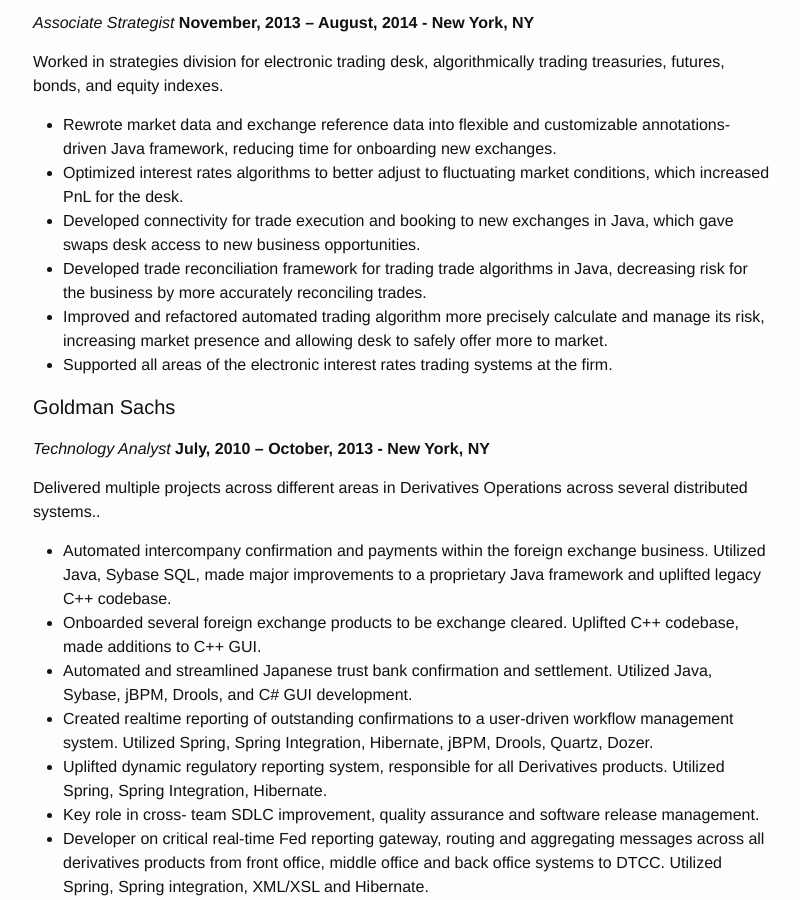
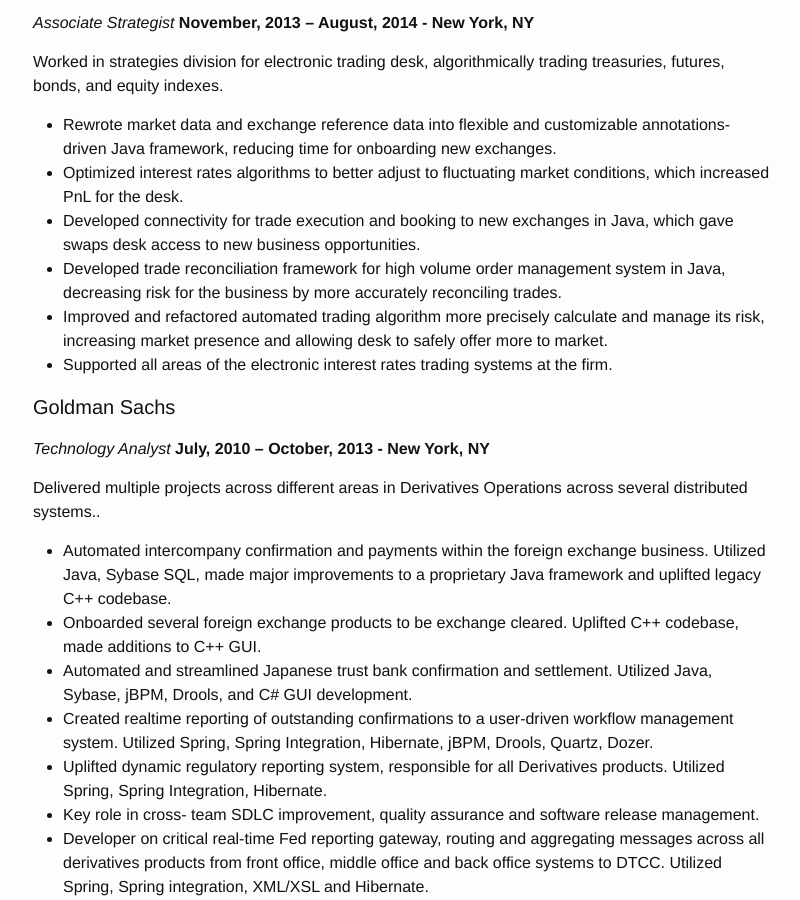
Before and after one commit to tdcmeehan/tdcmeehan.github.io, a Jekyll site: the page built from resume.md, in a window 1280 px wide and 900 px high, scrolled down 1811 px. Shown: the whole window, without its empty margins (237-1037 px from the left). Built offline with Jekyll 4.4.1, drawn with Linux system fonts in a browser that asks for light colours.

Commit message:
Updating information

```diff
--- a/_includes/resume.md
+++ b/_includes/resume.md
@@ -63,7 +63,7 @@
 * Rewrote market data and exchange reference data into flexible and customizable annotations-driven Java framework, reducing time for onboarding new exchanges.
 * Optimized interest rates algorithms to better adjust to fluctuating market conditions, which increased PnL for the desk.
 * Developed connectivity for trade execution and booking to new exchanges in Java, which gave swaps desk access to new business opportunities.
-* Developed trade reconciliation framework for trading trade algorithms in Java, decreasing risk for the business by more accurately reconciling trades.
+* Developed trade reconciliation framework for high volume order management system in Java, decreasing risk for the business by more accurately reconciling trades.
 * Improved and refactored automated trading algorithm more precisely calculate and manage its risk, increasing market presence and allowing desk to safely offer more to market.
 * Supported all areas of the electronic interest rates trading systems at the firm.
 
```
